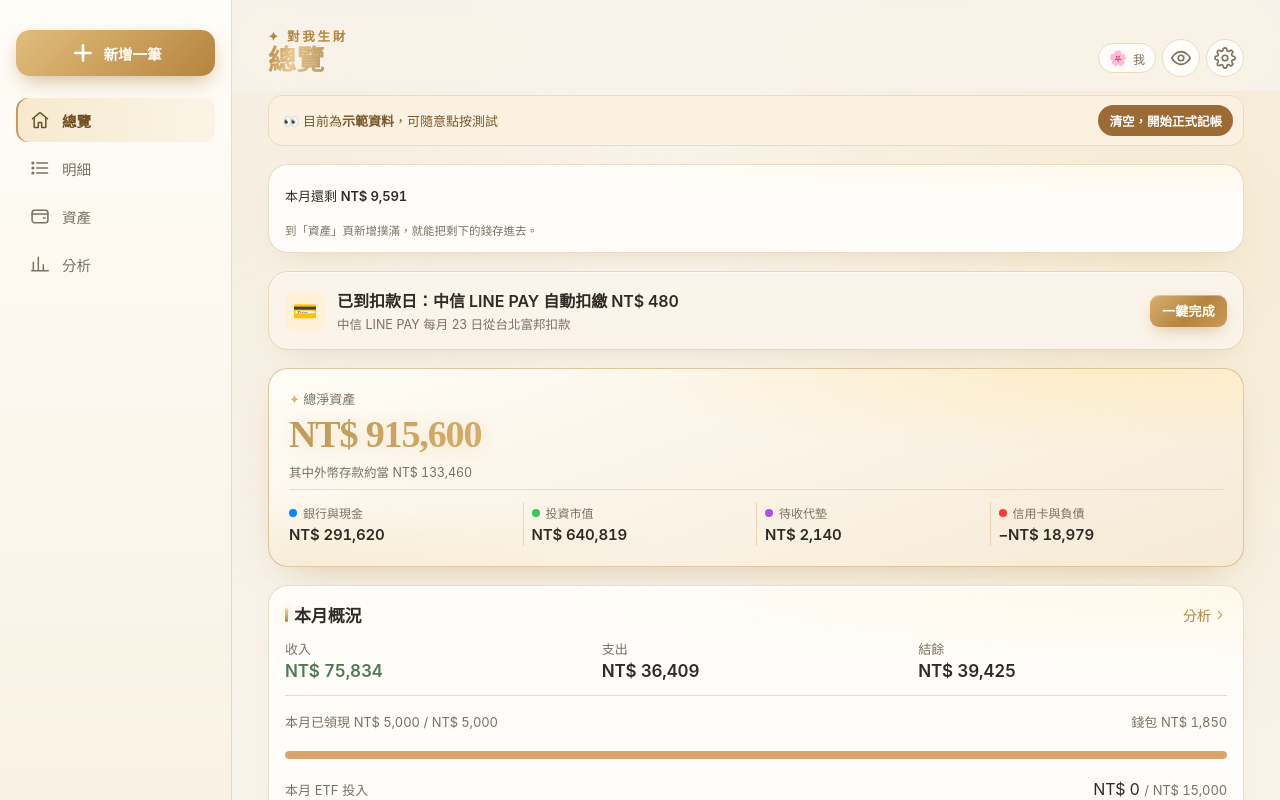
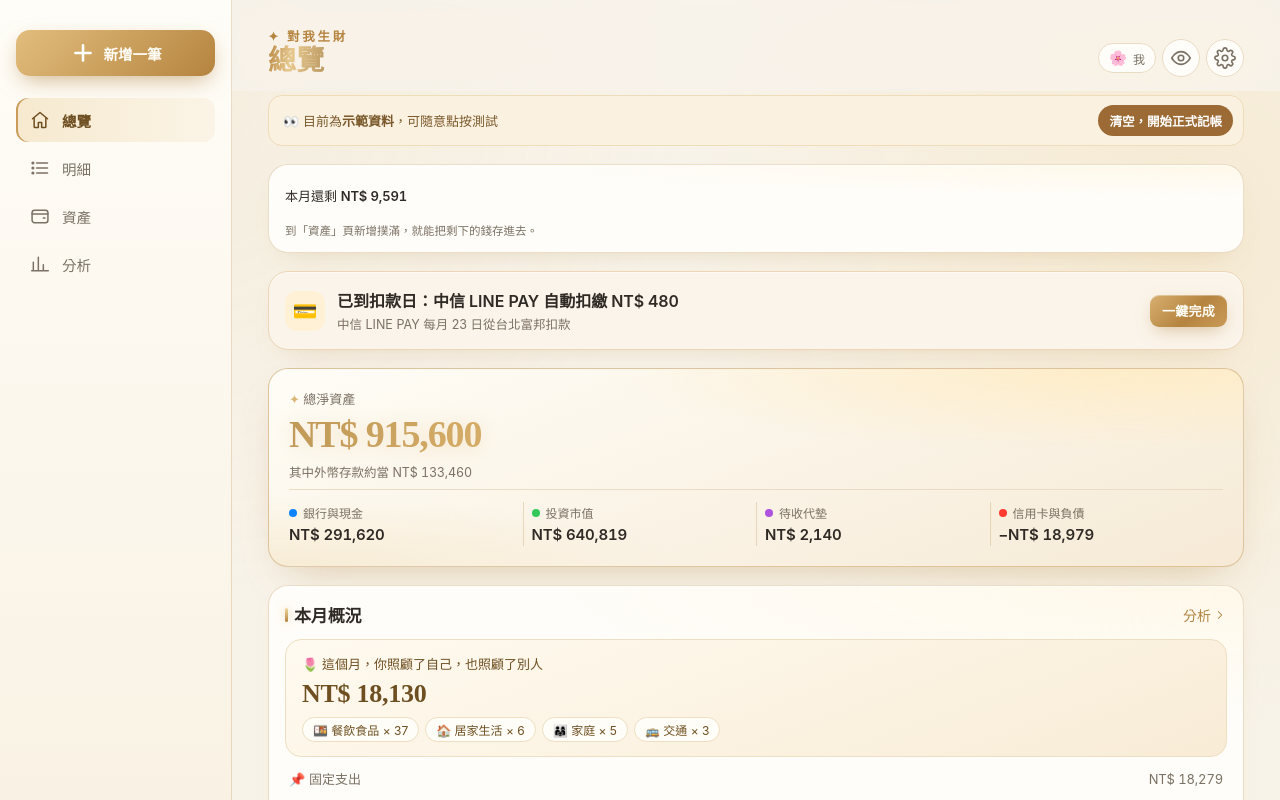
Before and after one commit to morgentsai/duiwo-shengcai, a React (Vite) app: page /#home in a window 1280 px wide. Shown: the top 800 px of the page. Built offline with nearby package versions, Linux system fonts and the light colour scheme.

Commit message:
v3.4.0 本月概況改為「照顧與分享」，變動支出改名
Co-Authored-By: Claude Opus 5.5 <noreply@anthropic.com>
Claude-Session: https://claude.ai/code/session_01Hub8qtop4aGQi1vft7UK7J

```diff
--- a/package.json
+++ b/package.json
@@ -1,7 +1,7 @@
 {
   "name": "morgen-wealth-pwa",
   "private": true,
-  "version": "3.3.0",
+  "version": "3.4.0",
   "type": "module",
   "scripts": {
     "dev": "vite",
--- a/public/sw.js
+++ b/public/sw.js
@@ -1,5 +1,5 @@
 // 簡易離線快取：導覽請求走網路優先，靜態資源走快取優先；/api 一律不快取
-const CACHE = 'duiwo-shengcai-v6'
+const CACHE = 'duiwo-shengcai-v7'
 self.addEventListener('install', (e) => {
   e.waitUntil(caches.open(CACHE).then((c) => c.addAll(['./', './manifest.webmanifest', './icon-192.png'])))
   self.skipWaiting()
--- a/src/components/Budget.tsx
+++ b/src/components/Budget.tsx
@@ -112,7 +112,7 @@ export function GroupCard() {
         <a className="link" href="#settings/budget">設定 ›</a>
       </div>
       <GroupRows st={st} />
-      {noBudget && <p className="muted tiny">固定／變動支出還沒設預算，<a href="#settings/budget" className="link">到「設定 → 每月花費上限」</a>依收入分配。</p>}
+      {noBudget && <p className="muted tiny">固定支出／照顧與分享還沒設預算，<a href="#settings/budget" className="link">到「設定 → 每月花費上限」</a>依收入分配。</p>}
     </section>
   )
 }
@@ -144,7 +144,7 @@ function GroupBudgetSettings() {
   return (
     <div className="grp-set">
       <h3 className="pref-h">三大類預算（每月）</h3>
-      <p className="muted tiny">和下面的分類上限各自獨立。固定／變動支出：綠＜80%、黃 80–100%、紅＝超支；儲蓄越多越好。</p>
+      <p className="muted tiny">和下面的分類上限各自獨立。固定支出／照顧與分享：綠＜80%、黃 80–100%、紅＝超支；儲蓄越多越好。</p>
       {rows.map(({ k, hint }) => (
         <div key={k} className="grp-in">
           <label className="limit-row">
--- a/src/components/CatEditor.tsx
+++ b/src/components/CatEditor.tsx
@@ -119,7 +119,7 @@ function CatEdit({ cat, back, onRenamed, run }: { cat: CatDef; back: () => void;
       <div className="set-group pad">
         <div className="pref">
           <span className="field-label">三大類預設（沒個別設定的子分類跟著這個）</span>
-          <Segmented<Grp> value={g} onChange={(v) => setGroup(`${cat.key}|*`, v)} options={[{ value: 'fixed', label: '固定支出' }, { value: 'variable', label: '變動支出' }]} />
+          <Segmented<Grp> value={g} onChange={(v) => setGroup(`${cat.key}|*`, v)} options={[{ value: 'fixed', label: '固定支出' }, { value: 'variable', label: '照顧與分享' }]} />
         </div>
         <div className="order-row">
           <span>排序</span>
--- a/src/logic.ts
+++ b/src/logic.ts
@@ -576,6 +576,25 @@ export function groupOf(map: Record<string, Grp> | undefined, cat?: string, sub?
   }
   return m[`${c}|*`] ?? 'variable'
 }
+/** 總覽「本月概況」：固定支出、照顧與分享（變動支出）合計，以及照顧與分享最常出現的分類（依筆數） */
+export function monthCare(s: AppState, month: string, top = 4) {
+  let fixed = 0
+  let care = 0
+  const tags = new Map<string, { label: string; emoji: string; count: number; amount: number }>()
+  for (const t of s.txs) {
+    if (t.type !== 'expense' || monthOf(t.date) !== month) continue
+    const amt = myAmount(t)
+    const cat = t.category ?? '其他'
+    if (groupOf(s.groupMap, cat, t.sub) === 'fixed') { fixed += amt; continue }
+    care += amt
+    const row = tags.get(cat) ?? { label: cat, emoji: catMeta(cat).emoji, count: 0, amount: 0 }
+    row.count++
+    row.amount += amt
+    tags.set(cat, row)
+  }
+  const list = [...tags.values()].sort((a, b) => b.count - a.count || b.amount - a.amount).slice(0, top)
+  return { fixed, care, tags: list }
+}
 export const isSavingAcc = (a?: Account) => !!a && (a.kind === 'broker' || !!a.savings)
 
 /** 區間儲蓄：轉入證券戶（入金）或儲蓄帳戶的錢；從這些帳戶轉出到一般帳戶則扣回。
--- a/src/pages/Overview.tsx
+++ b/src/pages/Overview.tsx
@@ -3,7 +3,7 @@ import type { Account, Tx } from '../types'
 import { useStore } from '../store'
 import { GroupCard } from '../components/Budget'
 import { useState } from 'react'
-import { cashWallet, cashWithdrawn, dueCards, money, etfInvested, monthLabel, monthStats, thisMonth, totals } from '../logic'
+import { cashWallet, cashWithdrawn, dueCards, money, etfInvested, monthCare, monthLabel, thisMonth, totals } from '../logic'
 import { Money, Progress } from '../components/ui'
 import { PiggyReminder } from '../components/PiggyReminder'
 import { CollectSheet } from '../components/Collect'
@@ -44,7 +44,7 @@ export function Overview({ goTab }: { onOpenTx: (t: Tx) => void; goTab: (t: 'tx'
   const { state, runFlow, resetFlow, flash, autopay, hidden } = useStore()
   const T = totals(state)
   const month = thisMonth()
-  const st = monthStats(state, month)
+  const care = monthCare(state, month)
   const accs = state.accounts
   const salary = findAcc(accs, 'mega', '薪資帳戶')
   const hub = findAcc(accs, 'richart', '中繼帳戶 A')
@@ -267,10 +267,18 @@ export function Overview({ goTab }: { onOpenTx: (t: Tx) => void; goTab: (t: 'tx'
             <h2>本月概況</h2>
             <button className="link" onClick={() => goTab('analytics')}>分析 <IconChevron size={14} /></button>
           </div>
-          <div className="io">
-            <div><span className="muted small">收入</span><Money v={st.income} className="pos strong" /></div>
-            <div><span className="muted small">支出</span><Money v={st.expense} className="strong" /></div>
-            <div><span className="muted small">結餘</span><Money v={st.net} className={`strong ${st.net < 0 ? 'neg' : ''}`} /></div>
+          <div className="care">
+            <div className="care-label">🌷 這個月，你照顧了自己，也照顧了別人</div>
+            <Money v={care.care} className="care-num" />
+            {care.tags.length > 0 ? (
+              <div className="care-tags">
+                {care.tags.map((t) => <span key={t.label} className="care-tag">{t.emoji} {t.label} × {t.count}</span>)}
+              </div>
+            ) : <div className="muted small">這個月還沒有照顧與分享的紀錄</div>}
+          </div>
+          <div className="row-split care-fixed">
+            <span className="muted small">📌 固定支出</span>
+            <Money v={care.fixed} className="muted small" />
           </div>
           <div className="month-cash">
             <div className="row-split">
--- a/src/pages/Settings.tsx
+++ b/src/pages/Settings.tsx
@@ -14,7 +14,7 @@ import { BankBadge } from '../components/ui'
 import { Avatar, ProfileCard, useProfile } from '../components/Profile'
 import { IconChevron, IconChevronL, IconStar } from '../components/icons'
 
-export const APP_VERSION = '3.3.0'
+export const APP_VERSION = '3.4.0'
 export type SettingsSub = 'profile' | 'prefs' | 'budget' | 'accounts' | 'cats' | 'recur' | 'sync' | 'data' | 'demo' | 'about'
 export const SETTINGS_TITLES: Record<SettingsSub, string> = {
   profile: '個人檔案', prefs: '記帳預設值', budget: '每月花費上限', accounts: '帳戶與信用卡', cats: '分類與子分類', recur: '週期性支出',
--- a/src/theme.css
+++ b/src/theme.css
@@ -325,3 +325,11 @@ html { background: var(--bg); }
 .profile-card .input { height: 42px; border: 1px solid var(--line); border-radius: 10px; padding: 0 12px; background: #fff; font-size: 16px; -webkit-appearance: none; appearance: none; }
 .profile-card .input:focus { outline: none; border-color: #D9A441; box-shadow: 0 0 0 3px #F0CF7E55; }
 .profile-card .list-actions { display: flex; gap: 8px; align-items: center; flex-wrap: wrap; }
+
+/* ---------- 總覽：照顧與分享 ---------- */
+.care { background: linear-gradient(160deg, #fffaf0 0%, #f8ecd6 100%); border: 1px solid #efdfc2; border-radius: 16px; padding: 14px 16px; display: flex; flex-direction: column; gap: 6px; }
+.care-label { font-size: 13px; color: var(--gold-ink, #6e4f22); }
+.care-num { font-family: var(--serif); font-size: 26px; font-weight: 600; color: var(--gold-ink, #6e4f22); }
+.care-tags { display: flex; flex-wrap: wrap; gap: 6px; margin-top: 2px; }
+.care-tag { font-size: 12px; padding: 3px 10px; border-radius: 999px; background: #fffdf7; border: 1px solid #efdfc2; color: var(--gold-ink, #6e4f22); }
+.care-fixed { padding: 12px 4px 0; }
--- a/src/types.ts
+++ b/src/types.ts
@@ -202,7 +202,7 @@ export type Grp = 'fixed' | 'variable'
 export type GroupKey = Grp | 'saving'
 export const GROUP_META: Record<GroupKey, { label: string; short: string; emoji: string; color: string }> = {
   fixed: { label: '固定支出', short: '固定', emoji: '📌', color: '#5E5CE6' },
-  variable: { label: '變動支出', short: '變動', emoji: '🛒', color: '#FF9F0A' },
+  variable: { label: '照顧與分享', short: '照顧', emoji: '🌷', color: '#FF9F0A' },
   saving: { label: '儲蓄', short: '儲蓄', emoji: '🐷', color: '#34C759' },
 }
 /** 預設歸為固定支出的子分類（其餘都是變動支出） */
```
Also changed, not shown: 1 other file (tests, documents, lock files or other folders).
